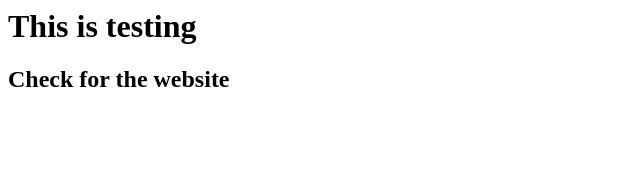
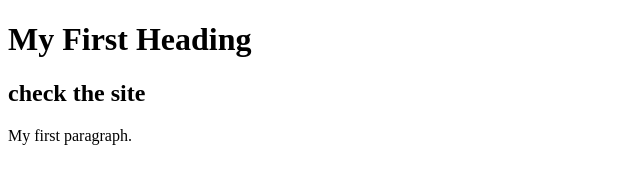
Before and after one commit to msridhara/Jenkins, a plain HTML site: page index.html in a window 1280 px wide. Shown: the whole page, without its empty margins (0-640 px from the left). Drawn offline with Linux system fonts and the light colour scheme.

Commit message:
changes to index file

```diff
--- a/index.html
+++ b/index.html
@@ -1,7 +1,11 @@
+<!DOCTYPE html>
 <html>
 <body>
 
-<h1>This is testing </h1>
-<h2>Check for the website</h2>
+<h1>My First Heading</h1>
+<h2>check the site</h2>
+
+<p>My first paragraph.</p>
+
 </body>
 </html>
```
Also changed, not shown: 1 other file.
